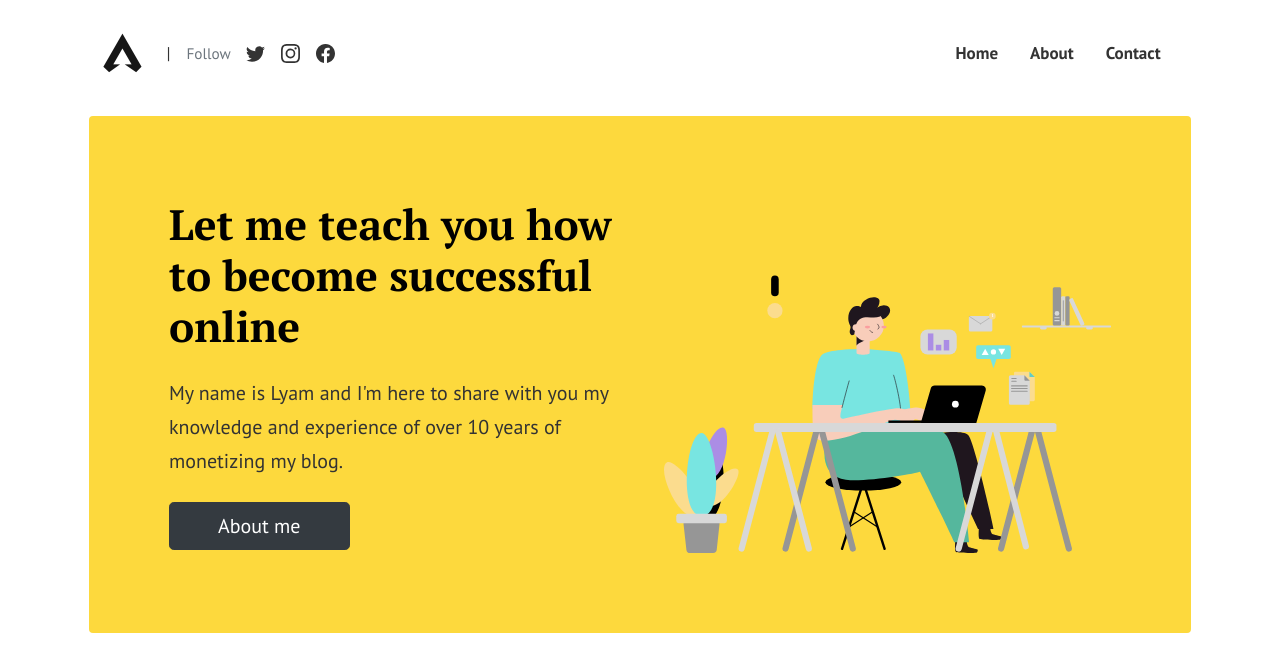
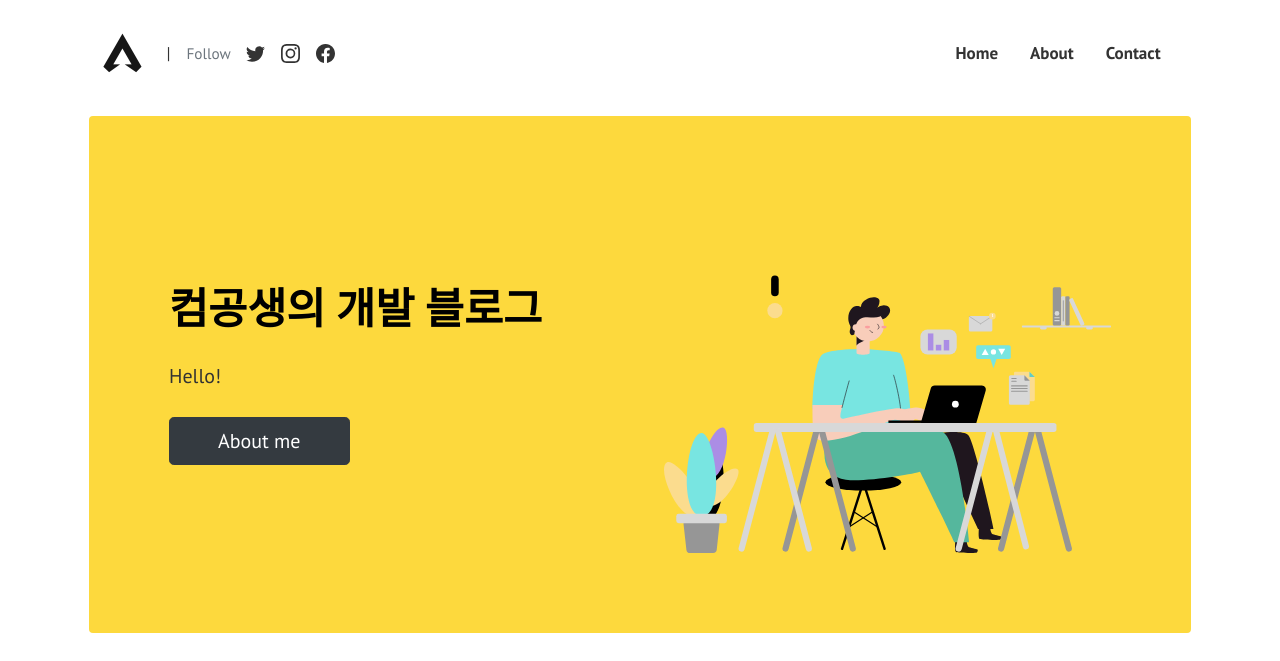
Before and after one commit to homebdy/homebdy.github.io, a Jekyll site: the page built from index.html, in a window 1280 px wide and 1400 px high. Shown: the top 661 px of the window. Built offline with Jekyll 4.4.1, drawn with Linux system fonts in a browser that asks for light colours; the list of posts is cut into pages by our own code; comment, search, counter and statistics services are not loaded; some of the changed text lies outside the part shown; grey boxes are pictures that could not be loaded.

```diff
--- a/_config.yml
+++ b/_config.yml
@@ -28,18 +28,18 @@ authors:
   sal:
     name: Yeon-jin Kim
     display_name: homebdy
-    avatar: 'assets/images/profile_image.png'
+    avatar: 'assets/images/background.png'
     email: rladuswls0104@gmail.com
     web: https://twitter.com/dogfoot
-    twitter: https://twitter.com/dogfoot
+    twitter: https://twitter.com/dogfootza
     description: "개발에 이제 막 발 담근 사람"
   yj:
     name: yj
     display_name: homebdy
-    avatar: 'assets/images/profile_image.png'
+    avatar: 'assets/images/background.png'
     email: rladuswls0104@gmail.com
     web: https://twitter.com/dogfoot
-    twitter: https://twitter.com/dogfoot
+    twitter: https://twitter.com/dogfootza
     description: "개발에 이제 막 발 담근 사람"
 
 
--- a/_includes/sidebar.html
+++ b/_includes/sidebar.html
@@ -1,10 +1,7 @@
-<div class="sidebar sticky-top">
-    <div class="sidebar-section">
-        <h5><span>Newsletter</span></h5>
-        {% include newsletter.html %}
+<!--
+    <div class="sidebar sticky-top">
+        <div class="sidebar-section">
+            <h5><span>Newsletter</span></h5>
+            {% include newsletter.html %}
+        </div>
     </div>
-    <div class="sidebar-section">
-        <h5><span>Your Ad Here</span></h5>
-        <img src="{{site.baseurl}}/assets/images/ad.png">
-    </div>
-</div>
--- a/assets/css/theme.scss
+++ b/assets/css/theme.scss
@@ -10,6 +10,7 @@ $blue:    #3d61fd !default;
 
 @import url('https://fonts.googleapis.com/css2?family=PT+Sans:wght@400;700&display=swap');
 @import url('https://fonts.googleapis.com/css2?family=PT+Serif:wght@400;700&display=swap');
+@import url('https://fonts.googleapis.com/css2?family=Noto+Sans+KR&display=swap');
 
 /* add additional CSS rules below */
 html {
@@ -20,7 +21,7 @@ body {
     background:#fff;
     font-size:17px;
     transition: all 200ms linear;
-    font-family: "PT Sans",sans-serif;
+    font-family: "PT Sans",sans-serif , "Noto Sans KR";
     line-height:1.7;
     color: #333;
     overflow-x:hidden;
@@ -28,7 +29,7 @@ body {
 
 }
 .serif-font {
-    font-family:PT Serif;
+    font-family:PT Serif Noto;
 }
 @media (max-width: 1366px) {
     .container-xl, .container-lg, .container-md, .container-sm, .container {
--- a/index.html
+++ b/index.html
@@ -10,8 +10,8 @@ background: '/img/bg-index.jpg'
 <div class="rounded mb-5 hero">
   <div class="row align-items-center justify-content-between">
     <div class="col-md-6">
-      <h1 class="font-weight-bold mb-4 serif-font">Let me  teach you how to become successful online</h1>
-      <p class="lead mb-4">My name is Lyam and I'm here to share with you my knowledge and experience of over 10 years of monetizing my blog.</p>
+      <h1 class="font-weight-bold mb-4 serif-font">컴공생의 개발 블로그</h1>
+      <p class="lead mb-4">Hello!</p>
       <a href="{{site.baseurl}}/about" class="btn btn-dark text-white px-5 btn-lg">About me</a>
     </div>
     <div class="col-md-6 text-right pl-0 pl-lg-4">
```
Also changed, not shown: _includes/newsletter.html (+4 -3 lines), _posts/2022-08-08-Test.md (deleted, +0 -9 lines), _posts/spring/2022-08-09-Sprng1.md (added, +86 -0 lines), assets/images/1.jpg (deleted), assets/images/2.jpg (deleted), assets/images/3.jpg (deleted), assets/images/4.jpg (deleted), assets/images/5.jpg (deleted), assets/images/6.jpg (deleted), assets/images/s.png (added), 1 other file.
